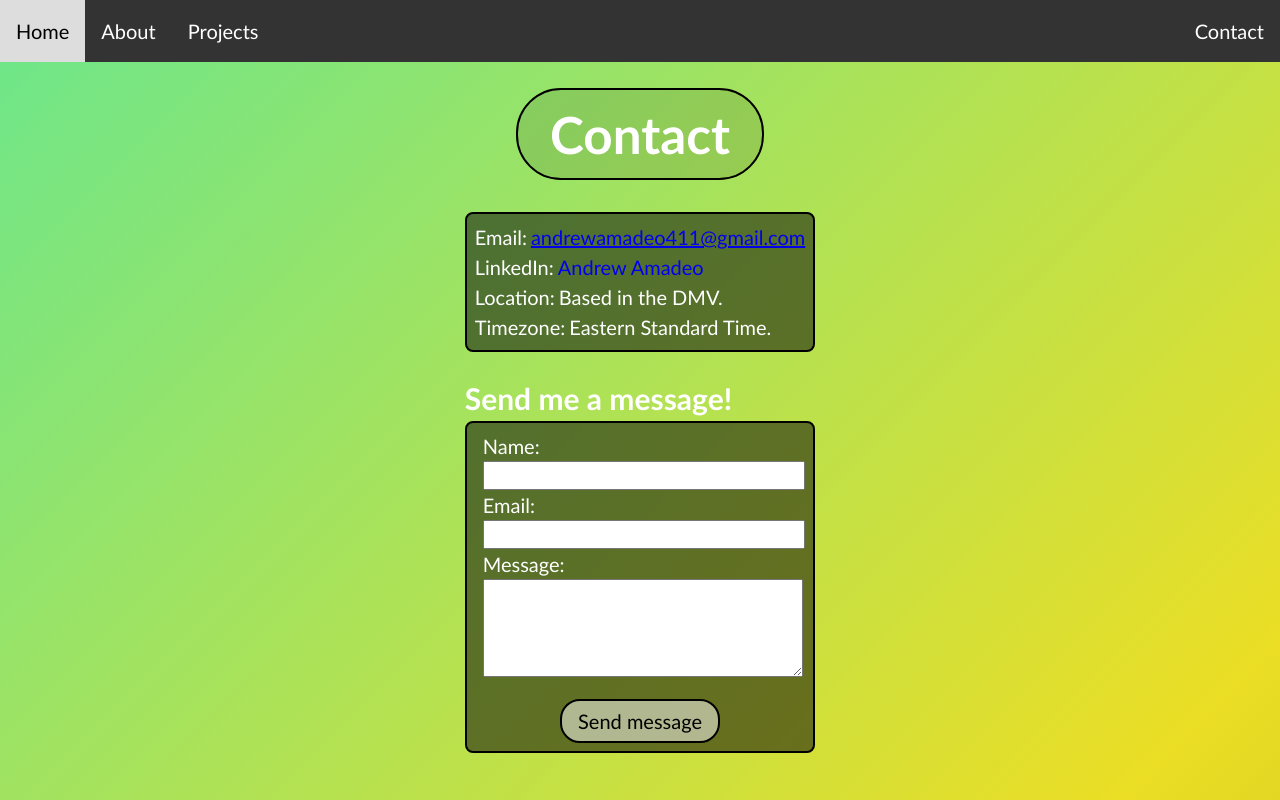
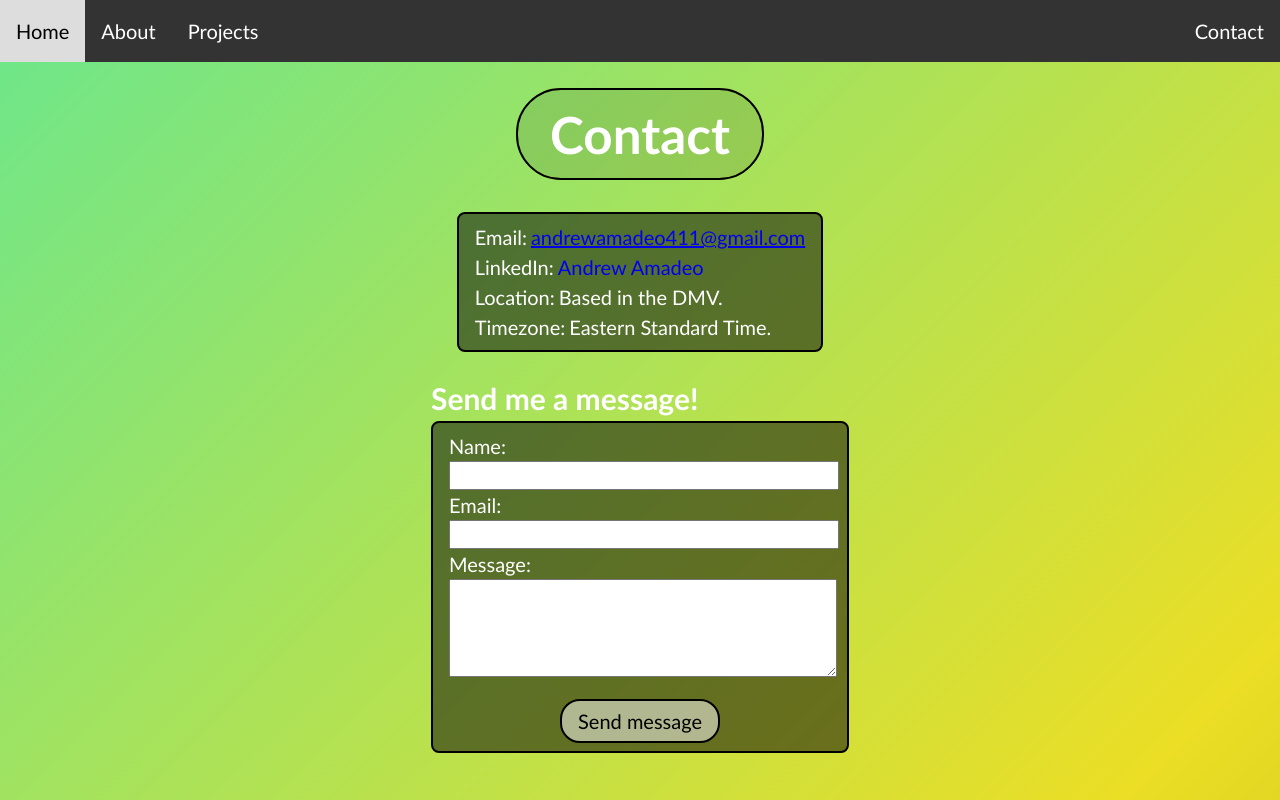
Before and after one commit to shozuru/shozuru.github.io, a React (Vite) app in the folder frontend/: page /#/contact in a window 1280 px wide. Built offline with nearby package versions, Linux system fonts and the light colour scheme.

Commit message:
made edits to how message is sent

```diff
--- a/frontend/src/components/pages/Contact/Contact.css
+++ b/frontend/src/components/pages/Contact/Contact.css
@@ -9,8 +9,6 @@
 }
 
 .main-contact-page-container {
-    width: fit-content;
-    margin: 0 auto;
     text-align: left;
 }
 
@@ -27,7 +25,9 @@
     background-color: rgba(0, 0, 0, 0.5);
     border: solid black 2px;
     border-radius: 8px;
-    padding: 0.5rem;
+    padding: 0.5rem 1rem;
+    width: fit-content;
+    margin: 0 auto;
 }
 
 .personal-information p {
@@ -39,6 +39,11 @@
 .time-zone-details,
 .linkedIn-link {
     margin-left: 0.25rem;
+}
+
+.contact-form-container {
+    width: fit-content;
+    margin: 0 auto;
 }
 
 .contact-form-container h3 {
--- a/frontend/src/components/pages/Contact/Contact.tsx
+++ b/frontend/src/components/pages/Contact/Contact.tsx
@@ -191,6 +191,7 @@ const Contact: React.FC = () => {
                                 value={formData.message}
                                 onChange={handleChange}
                                 rows={4}
+                                cols={30}
                             />
                             <input
                                 type='submit'
```
